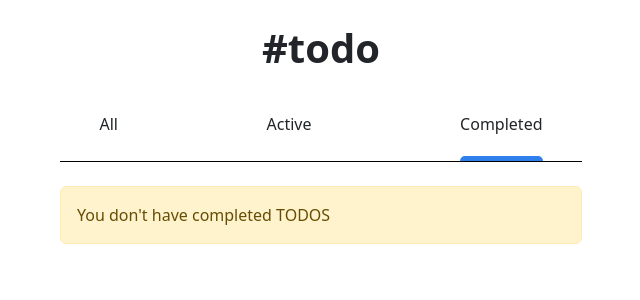
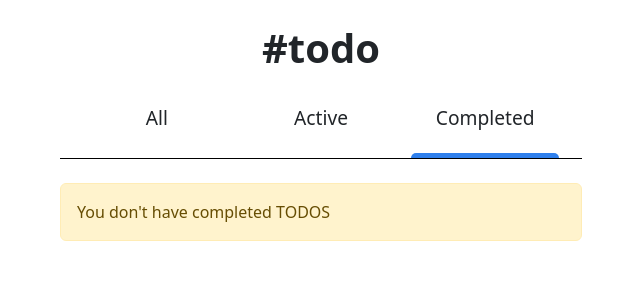
Before and after one commit to LugpDev2022/todo-app, a React (Vite) app: page /completed in a window 1280 px wide. Shown: the top 300 px of the page, without its empty margins (319-959 px from the left). Built offline with nearby package versions, Linux system fonts and the light colour scheme.

Commit message:
Adjust font styles from nav

```diff
--- a/src/ui/Nav.css
+++ b/src/ui/Nav.css
@@ -1,15 +1,35 @@
 .my-active::after {
+  background-color: #2f80ed;
+  border-radius: 5px 5px 0px 0px;
   content: '';
-  width: auto;
+  display: block;
   height: 5px;
   margin-top: 20px;
-  border-radius: 5px 5px 0px 0px;
-  background-color: #2f80ed;
-  display: block;
+  width: auto;
 }
 
-.si {
+.bar {
+  background-color: black;
+  display: block;
   height: 1px;
-  display: block;
-  background-color: black;
 }
+
+.my-nav-item {
+  width: 25%;
+  text-align: center;
+  font-size: 1.2rem;
+}
+
+@media (min-width: 768px) {
+  .my-nav-item {
+    width: 20%;
+    font-size: 1.4rem;
+  }
+}
+
+@media (min-width: 992px) {
+  .my-nav-item {
+    width: 13%;
+    font-size: 1.2rem;
+  }
+}
--- a/src/ui/Nav.jsx
+++ b/src/ui/Nav.jsx
@@ -7,10 +7,10 @@ export const Nav = () => {
 
   return (
     <div className='row d-flex justify-content-center'>
-      <div className='nav justify-content-between mt-4 gap-3 px-0 col-12 col-md-9 col-lg-5 mx-5'>
+      <div className='nav justify-content-center mt-4 gap-3 px-0'>
         <NavLink
           to='/'
-          className={`nav-link nav-item text-dark pb-0 ${
+          className={`nav-link nav-item text-dark pb-0 my-nav-item p-0 ${
             pathname === '/' ? 'my-active' : ''
           }`}
         >
@@ -18,7 +18,7 @@ export const Nav = () => {
         </NavLink>
         <NavLink
           to='/active'
-          className={`nav-link nav-item text-dark pb-0 ${
+          className={`nav-link nav-item text-dark pb-0 my-nav-item p-0 ${
             pathname === '/active' ? 'my-active' : ''
           }`}
         >
@@ -27,7 +27,7 @@ export const Nav = () => {
 
         <NavLink
           to='/completed'
-          className={`nav-link nav-item text-dark pb-0 ${
+          className={`nav-link nav-item text-dark pb-0 my-nav-item p-0 ${
             pathname === '/completed' ? 'my-active' : ''
           } `}
         >
@@ -35,8 +35,8 @@ export const Nav = () => {
         </NavLink>
       </div>
 
-      <div className='col-12 col-md-9 col-lg-6 px-4 mx-5'>
-        <div className='si'></div>
+      <div className='col-12 col-md-9 col-lg-6 px-4'>
+        <div className='bar'></div>
       </div>
     </div>
   );
```
